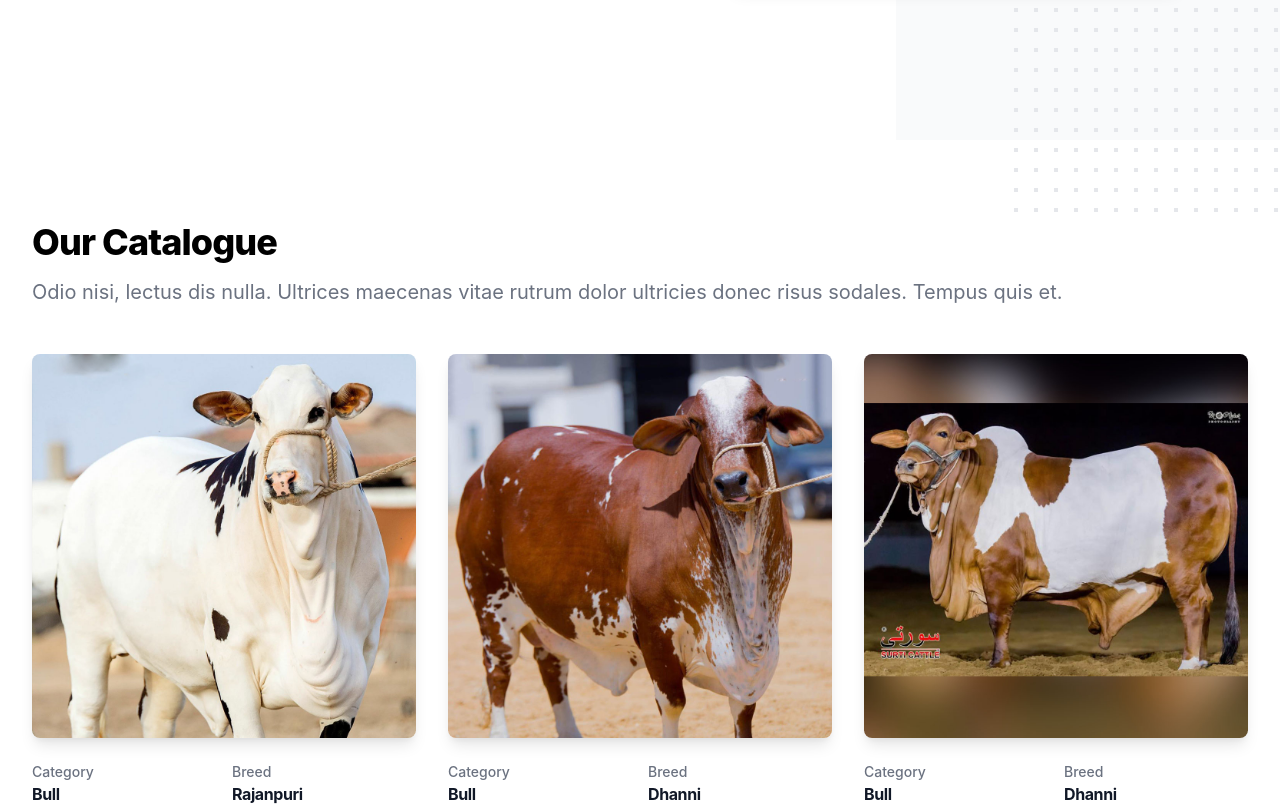
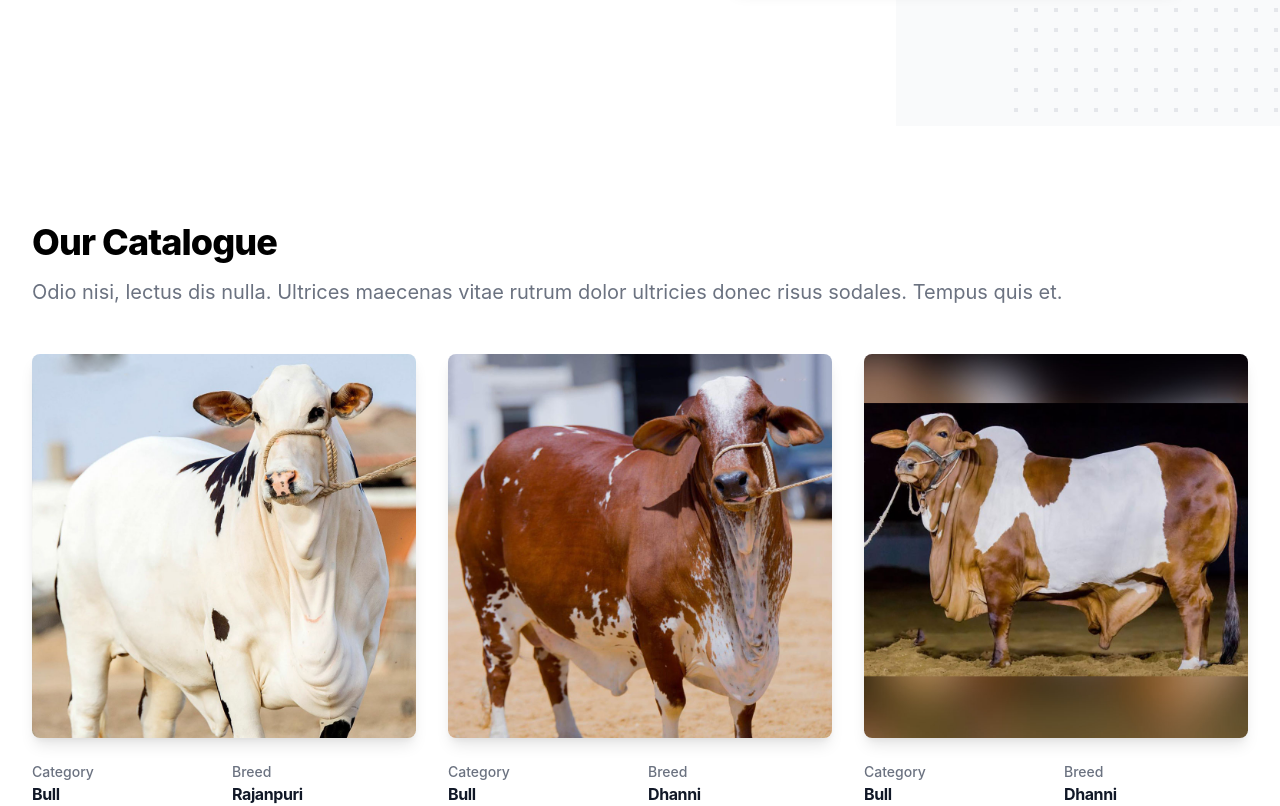
Before and after one commit to AtiqueUrRehman/maveshifarms, a Next.js app: page / in a window 1280 px wide. Shown: the part 540-1346 px from the top of the page. Built offline with nearby package versions, Linux system fonts and the light colour scheme; what @tailwindcss/typography would draw is missing.

Commit message:
fix: z-index issue with pattern overlapping catalogue heading

```diff
--- a/components/catalogus.tsx
+++ b/components/catalogus.tsx
@@ -53,7 +53,7 @@
 
 export default function Catalogue() {
   return (
-    <div className="bg-white">
+    <div className="bg-white z-0 relative">
       <div className="mx-auto py-12 px-4 max-w-7xl sm:px-6 lg:px-8 lg:py-24">
         <div className="space-y-12">
           <div className="space-y-5 sm:space-y-4 md:max-w-xl lg:max-w-3xl xl:max-w-none">
```
Also changed, not shown: public/assets/img/catalogue/bull/03.jpg.
